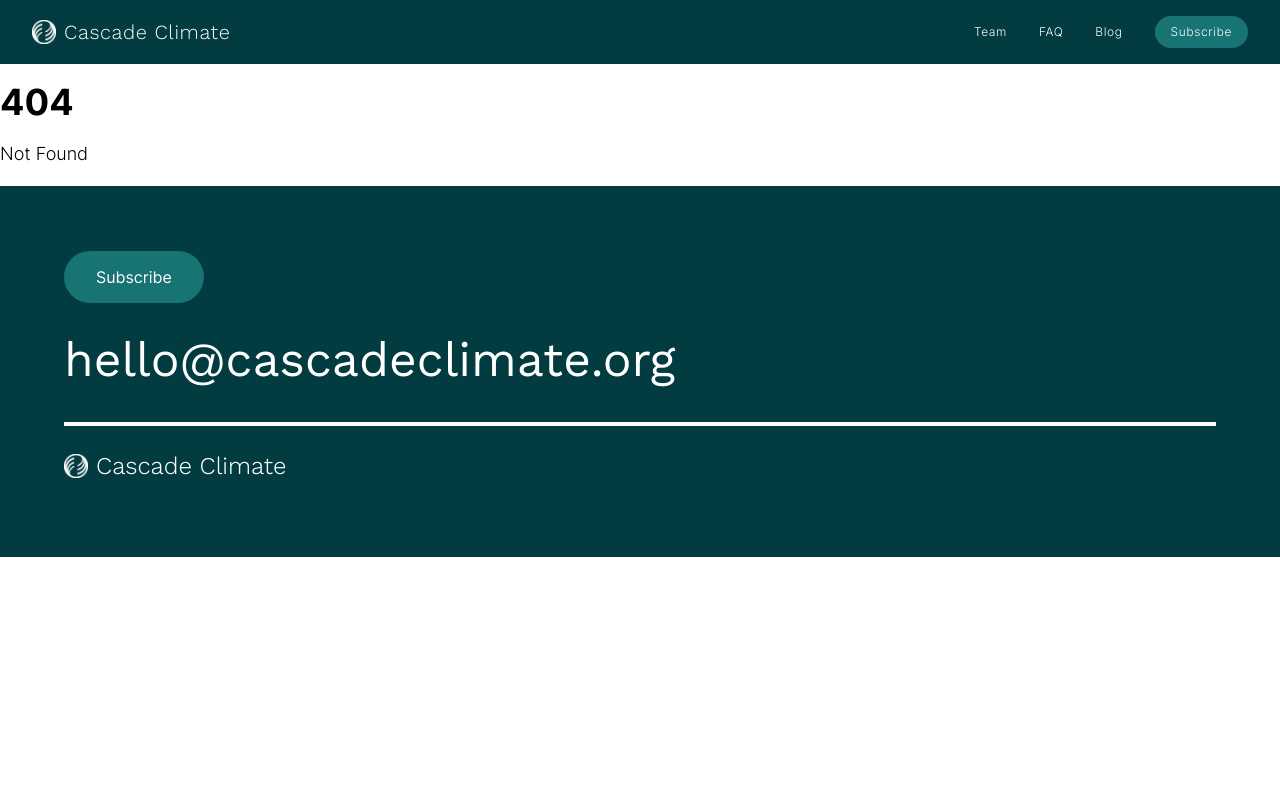
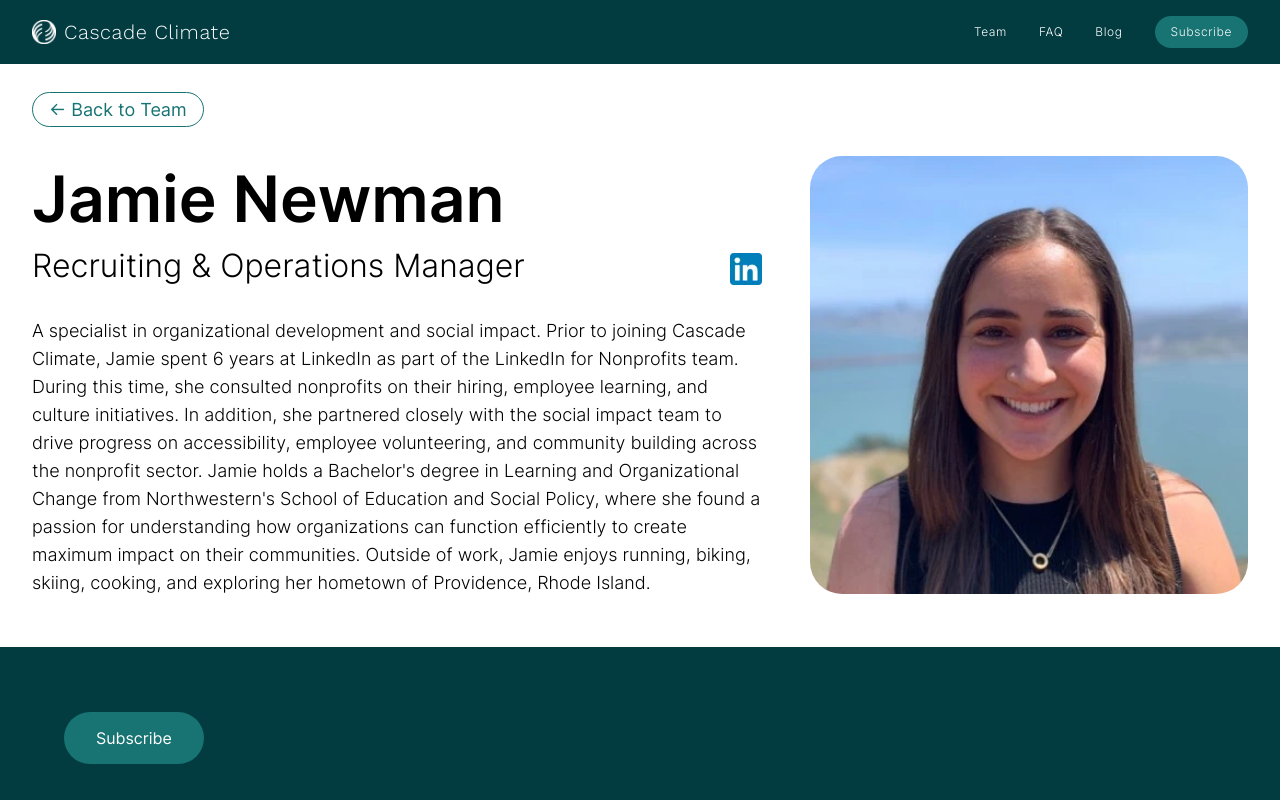
Before and after one commit to Cascade-Climate/cc-website, a SvelteKit app: page /team/jamie-newman in a window 1280 px wide. Before the commit this address had no page. Shown: the top 800 px of the page. Built offline with nearby package versions, Linux system fonts and the light colour scheme.

Commit message:
added jamie + adjusted landing text color

```diff
--- a/src/routes/+page.svelte
+++ b/src/routes/+page.svelte
@@ -233,7 +233,7 @@
 	}
 
 	#initiatives h1 {
-		color: var(--color-dark);
+		color: var(--color-accent);
 		font-weight: 400;
 		margin-top: 3rem;
 	}
--- /dev/null
+++ b/src/routes/team/jamie-newman/+page.svelte
@@ -0,0 +1,38 @@
+<!-- Be sure to rename this file to +page.svelte after copying it! -->
+<script>
+	import headshot from '$lib/images/team/jamie-newman.webp';
+	import linkedinIcon from '$lib/images/linkedin-icon.webp';
+</script>
+
+<svelte:head>
+	<title>Jamie Newman - Cascade Climate</title>
+	<meta name="description" content="Learn more about Jamie Newman's role at Cascade Climate." />
+</svelte:head>
+<div class="team-member">
+	<div class="member-info">
+		<h1>Jamie Newman</h1>
+		<div class="details">
+			<span>Recruiting & Operations Manager</span>
+			<div class="socials">
+				<a target="_blank" href="https://www.linkedin.com/in/jamienewm/">
+					<img src={linkedinIcon} alt="LinkedIn" />
+				</a>
+			</div>
+		</div>
+		<p>
+			A specialist in organizational development and social impact. Prior to joining Cascade
+			Climate, Jamie spent 6 years at LinkedIn as part of the LinkedIn for Nonprofits team. During
+			this time, she consulted nonprofits on their hiring, employee learning, and culture
+			initiatives. In addition, she partnered closely with the social impact team to drive progress
+			on accessibility, employee volunteering, and community building across the nonprofit sector.
+			Jamie holds a Bachelor's degree in Learning and Organizational Change from Northwestern's
+			School of Education and Social Policy, where she found a passion for understanding how
+			organizations can function efficiently to create maximum impact on their communities. Outside
+			of work, Jamie enjoys running, biking, skiing, cooking, and exploring her hometown of
+			Providence, Rhode Island.
+		</p>
+	</div>
+	<div class="headshot">
+		<img src={headshot} alt="Jamie Newman" />
+	</div>
+</div>
```
Also changed, not shown: src/routes/team/+page@.svelte (+28 -22 lines), src/lib/components/TeamTemplate.svelte (renamed from src/lib/components/BlogTemplate.svelte), src/lib/images/team/jamie-newman.webp (added).
